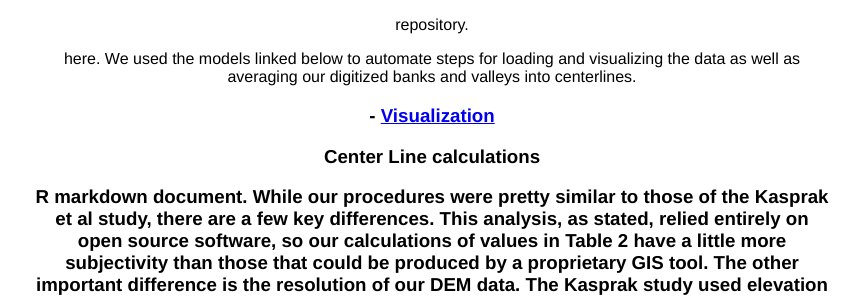
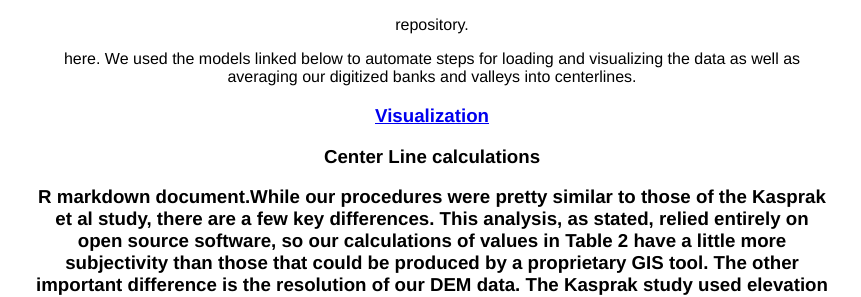
Before and after one commit to hrigdon98/hrigdon98.github.io, a Jekyll site: the page rosgen/report.html, which Jekyll copies as it is, in a window 1280 px wide. Shown: the part 1235-1532 px from the top of the page, without its empty margins (208-1069 px from the left). Built offline with Jekyll 4.4.1, drawn with Linux system fonts in a browser that asks for light colours; nearby versions of some CDN libraries; some of the changed text lies outside the part shown.

Commit message:
fixing thing

```diff
--- a/rosgen/report.html
+++ b/rosgen/report.html
@@ -60,15 +60,13 @@
 
       <h3 style="text-align:left>Models:</h3>
 
-                 <p style="text-align:left> - <a href = "https://github.com/hrigdon98/RE-rosgen/blob/main/procedure/code/visualize.gxm">Visualization </a>
-        <p style="text-align:left> - <a href= "https://github.com/hrigdon98/RE-rosgen/blob/main/procedure/code/center_line_length.gxm"> Center Line calculations </p>
+                 <p style="text-align:left> <a href = "https://github.com/hrigdon98/RE-rosgen/blob/main/procedure/code/visualize.gxm">Visualization </a> </p>
+        <p style="text-align:left> - <a href= "https://github.com/hrigdon98/RE-rosgen/blob/main/procedure/code/center_line_length.gxm"> Center Line calculations </a> </p>
 
-<p style="text-align:left> We then moved into RStudio and further analyzed our data to graph longitudinal profiles and cross-section analyses, following this <a href = "https://github.com/hrigdon98/RE-rosgen/blob/main/procedure/code/2-ProfileViewer.Rmd">R markdown document.
-
-While our procedures were pretty similar to those of the Kasprak et al study, there are a few key differences. This analysis, as stated, relied entirely on open source software, so our calculations of values in Table 2 have a little more subjectivity than those that could be produced by a proprietary GIS tool. The other important difference is the resolution of our DEM data. The Kasprak study used elevation data with a resolution of 0.1 meters, whereas our DEM was 1m. Although you can see some artifacts in the shaded relief, 1m is still an incredibly fine resolution and shouldn't affect the outcome of our results.</p>
+<p style="text-align:left> We then moved into RStudio and further analyzed our data to graph longitudinal profiles and cross-section analyses, following this <a href = "https://github.com/hrigdon98/RE-rosgen/blob/main/procedure/code/2-ProfileViewer.Rmd">R markdown document.While our procedures were pretty similar to those of the Kasprak et al study, there are a few key differences. This analysis, as stated, relied entirely on open source software, so our calculations of values in Table 2 have a little more subjectivity than those that could be produced by a proprietary GIS tool. The other important difference is the resolution of our DEM data. The Kasprak study used elevation data with a resolution of 0.1 meters, whereas our DEM was 1m. Although you can see some artifacts in the shaded relief, 1m is still an incredibly fine resolution and shouldn't affect the outcome of our results.</p>
 
  <h2 style="text-align:left>Replication Results</h2>
-            <img src="./assets/shadedRelief.png" class = "image">
+ <img src="./assets/shadedRelief.png" class = "image">
 
 <imgassets/shadedRelief.png)
 ![slope](assets/slope.png)
```
